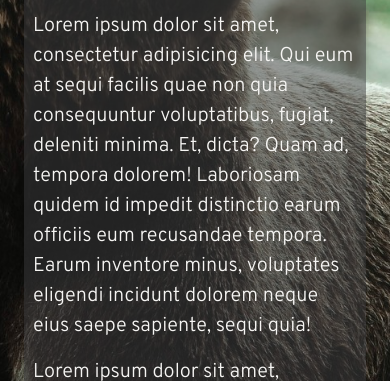
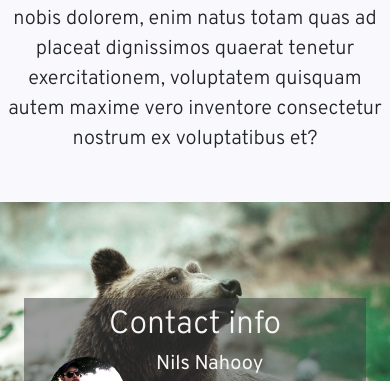
Before and after one commit to fj0lverkr/Bearfolio, a plain HTML site: page index.html in a window 390 px wide. Shown: the part 1464-1845 px from the top of the page. Drawn offline with nearby package versions, Linux system fonts and the light colour scheme.

Commit message:
fixed about section layout, fixed navbar alpha when scrolled to bottom

```diff
--- a/app.css
+++ b/app.css
@@ -105,14 +105,18 @@ body {
 }
 
 @media only screen and (max-width: 1250px){
-  #about > h1 {
+  #about > h1, #contact-inner > h1 {
     font-size: 2.5rem;
   }
 }
 
 @media only screen and (max-width: 1230px){
-  #about > p {
+  #about > p, #contact-inner > div > p {
     font-size: 1rem;
+  }
+
+  #contact-inner > div > div.col-8 > h3 {
+    font-size: 1.5rem;
   }
 }
 
@@ -123,11 +127,15 @@ body {
 }
 
 @media only screen and (max-width: 830px){
-  #about > h1 {
+  #about > h1, #contact-inner > h1 {
     font-size: 2rem;
   }
 
-  #about > p {
+  #about > p, #contact-inner > div > p {
     font-size: 0.8rem;
   }
+
+  #contact-inner > div > div.col-8 > h3, #contact-inner > div > div.col-8 > p > a > i {
+    font-size: 1.25rem;
+  }
 }
--- a/app.js
+++ b/app.js
@@ -4,6 +4,6 @@ $(function(){
   $(document).scroll(
     function(){
       var $nav = $("#main-nav");
-      $nav.toggleClass("scrolled", $(this).scrollTop() > $nav.height());
+      $nav.toggleClass("scrolled", $(this).scrollTop() > $nav.height()  && $(this).scrollTop() < $(document).height() - $(window).height() - 100);
     });
 });
--- a/index.html
+++ b/index.html
@@ -79,7 +79,7 @@
           </a>
         </div>
       </div>
-      <div id="contact" class="col col-md-6 pt-5 px-4">
+      <div id="contact" class="col col-md-6 pt-5 px-4 order-2 order-md-1">
         <div id="contact-inner" class="container-fluid px-4 py-2 px-lg-5 py-lg-5 my-5">
           <h1 class="display-4 text-center">Contact info</h1>
           <div class="row align-items-center mt-1">
@@ -95,12 +95,12 @@
                 <a href="https://www.instagram.com/bonesofabird" target="_blank"><i class="fab fa-instagram-square"></i></a>
               </p>
             </div>
-            <p class="lead mt-2 mt-lg-5">Lorem ipsum dolor sit amet, consectetur adipisicing elit. Qui eum at sequi facilis quae non quia consequuntur voluptatibus, fugiat, deleniti minima. Et, dicta? Quam ad, tempora dolorem! Laboriosam quidem id impedit distinctio earum officiis eum recusandae tempora. Earum inventore minus, voluptates eligendi incidunt dolorem neque eius saepe sapiente, sequi quia!</p>
-            <p class="lead">Lorem ipsum dolor sit amet, consectetur adipisicing elit. Quasi ex repellendus ipsa nihil, qui, nulla vero incidunt! Expedita, corrupti veniam sequi tenetur eius rerum a sit quae consectetur reprehenderit consequatur, iusto error neque sunt dignissimos id eligendi laudantium assumenda animi, aspernatur atque harum cupiditate nam ex adipisci. Voluptas, modi, ab.</p>
+            <p class="lead mt-2 mt-lg-5">Lorem ipsum dolor sit amet, consectetur adipisicing elit. Quasi ex repellendus ipsa nihil, qui, nulla vero incidunt! Expedita, corrupti veniam sequi tenetur eius rerum a sit quae consectetur reprehenderit consequatur,
+              iusto error neque sunt dignissimos id eligendi laudantium assumenda animi, aspernatur atque harum cupiditate nam ex adipisci. Voluptas, modi, ab.</p>
           </div>
         </div>
       </div>
-      <div class="col col-md-6 px-0">
+      <div class="col col-md-6 px-0 order-1 order-md-2">
         <div id="info" class="container-fluid text-center px-2 px-lg-5 my-5">
           <h1 class="display-4">About Bearfolio</h1>
           <p class="lead">Lorem ipsum dolor sit amet, consectetur adipisicing elit. Voluptate quae cum reprehenderit quaerat eum suscipit culpa molestias, impedit veritatis minima sint quod. Omnis, ratione, quia! Dolor nemo nobis dolorem, enim natus
```
